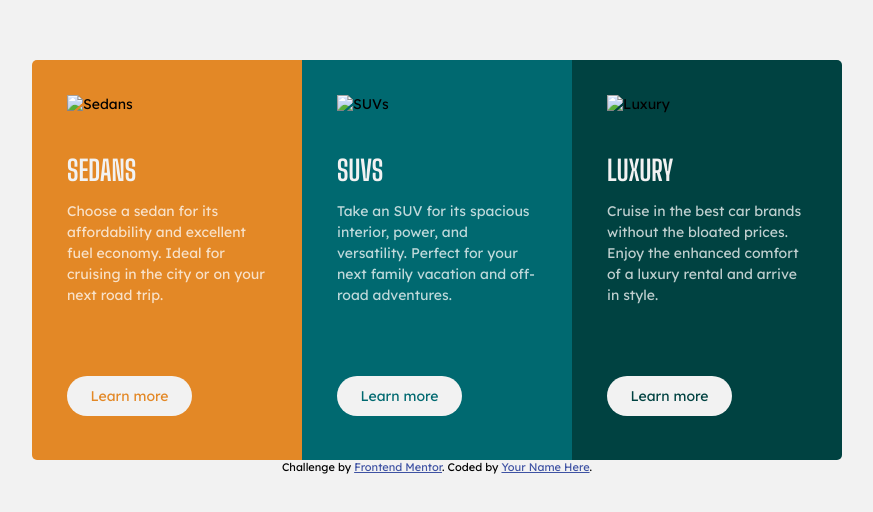
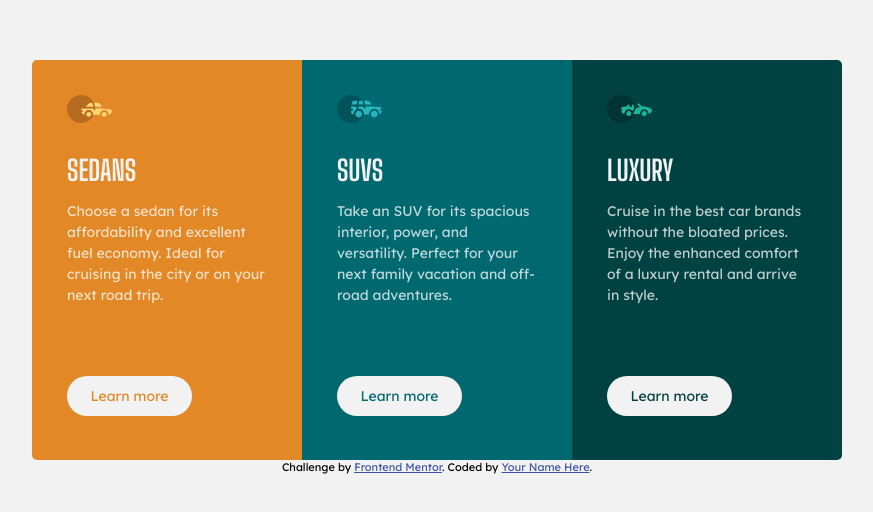
Before and after one commit to TiredQuan/3-column-preview-card-component-main, a plain HTML site: page index.html in a window 1280 px wide. Shown: the part 240-752 px from the top of the page, without its empty margins (203-1076 px from the left). Drawn offline with Linux system fonts and the light colour scheme.

Commit message:
Change directory(again)

```diff
--- a/index.html
+++ b/index.html
@@ -3,7 +3,7 @@
 <head>
   <meta charset="UTF-8">
   <meta name="viewport" content="width=device-width, initial-scale=1.0"> <!-- displays site properly based on user's device -->
-<link rel="stylesheet" href="../dist/css/main.css">
+<link rel="stylesheet" href="dist/css/main.css">
 <link rel="preconnect" href="https://fonts.googleapis.com">
 <link rel="preconnect" href="https://fonts.gstatic.com" crossorigin>
 <link href="https://fonts.googleapis.com/css2?family=Big+Shoulders+Display:wght@700&family=Lexend+Deca&display=swap" rel="stylesheet">
@@ -22,7 +22,7 @@
 
     <div class="cards">
       <section class="card sedan">
-        <img src="./images/icon-sedans.svg" alt="Sedans">
+        <img src="dist/images/icon-sedans.svg" alt="Sedans">
         <span>Sedans</span>
         <p>
           Choose a sedan for its affordability and excellent fuel economy. Ideal for cruising in the city
@@ -32,7 +32,7 @@
       </section>
 
       <section class="card suv">
-        <img src="./images/icon-suvs.svg" alt="SUVs">
+        <img src="dist/images/icon-suvs.svg" alt="SUVs">
         <span>SUVs</span>
         <p>
           Take an SUV for its spacious interior, power, and versatility. Perfect for your next family vacation
@@ -42,7 +42,7 @@
       </section>
 
       <section class="card luxury">
-        <img src="./images/icon-luxury.svg" alt="Luxury">
+        <img src="dist/images/icon-luxury.svg" alt="Luxury">
         <span>Luxury</span>
         <p>
           Cruise in the best car brands without the bloated prices. Enjoy the enhanced comfort of a luxury
```
